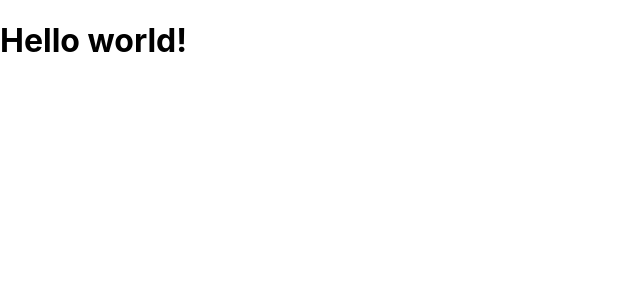
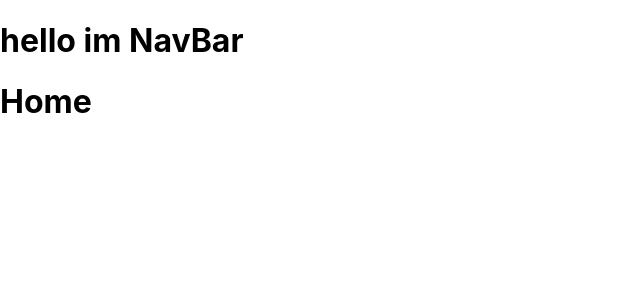
Before and after one commit to Valeprogr/inventory, a React (Create React App) app in the folder client/: page / in a window 1280 px wide. Shown: the top 300 px of the page, without its empty margins (0-640 px from the left). Built offline with nearby package versions, Linux system fonts and the light colour scheme.

Commit message:
create routes and route

```diff
--- a/client/src/App.js
+++ b/client/src/App.js
@@ -1,7 +1,24 @@
+import { Route, Routes } from "react-router-dom";
+import Home from "./pages/Home";
+import About from "./pages/About";
+import Contact from "./pages/Contact";
+import ProductsList from "./pages/ProductsList";
+import ProductInfo from "./pages/ProductInfo";
+import NavBar from "./components/NavBar";
 function App() {
+
   return (
     <>
-      <h1>Hello world!</h1>
+      <NavBar />
+      <div>
+        <Routes>
+          <Route path="/" element={<Home />} />
+          <Route path="/about" element={<About />} />
+          <Route path="/contact" element={<Contact />} />
+          <Route path="/products" element={<ProductsList />} />
+          <Route path="/product" element={<ProductInfo />} />
+        </Routes>
+      </div>
     </>
   );
 }
```
